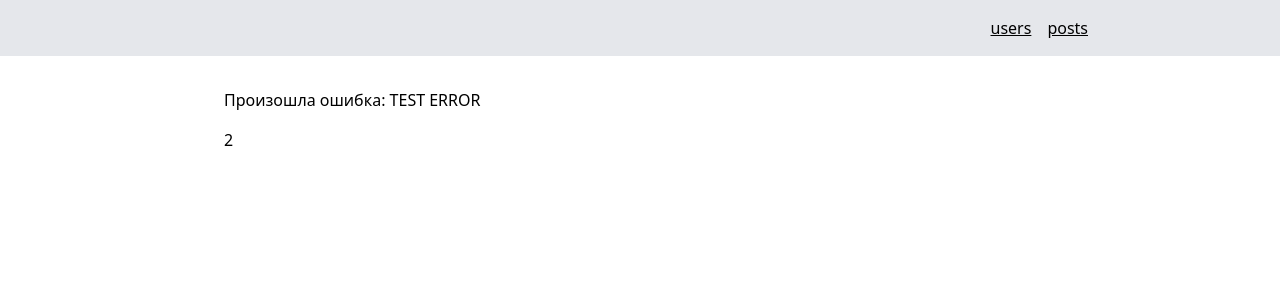
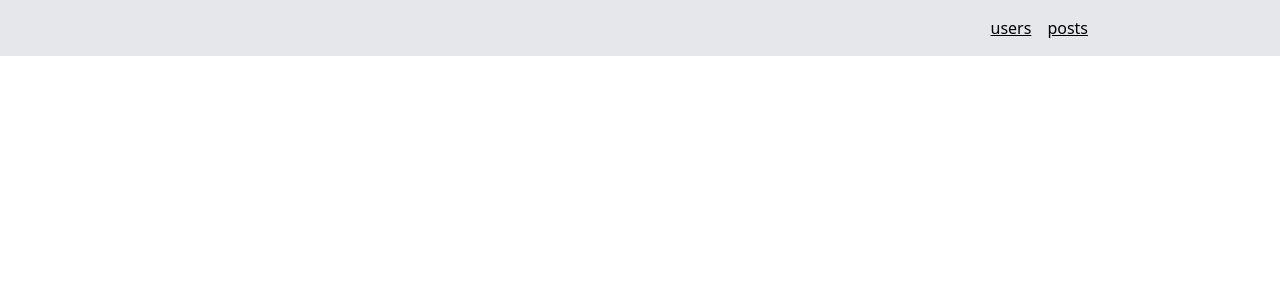
Before and after one commit to AlessxR/tanstack-query, a React (Vite) app: page /posts in a window 1280 px wide. Shown: the top 300 px of the page. Built offline with nearby package versions, Linux system fonts and the light colour scheme.

Commit message:
add enabled for conditional response

```diff
--- a/src/components/PostsPage.tsx
+++ b/src/components/PostsPage.tsx
@@ -7,34 +7,22 @@ type Post = {
     title: string;
 };
 
-let retryCount = 0;
-
 function getPosts() {
-    retryCount++;
-    console.log(retryCount);
-    if (true) {
-        throw new Error('TEST ERROR');
-    }
     return api.get<Post[]>('/posts').then((res) => res.data);
 }
 
 export const PostsPage = () => {
-    const {
-        data: posts,
-        error,
-        isError,
-    } = useQuery({
+    const isAuth = false;
+
+    const { data: posts } = useQuery({
         queryKey: ['posts'],
         queryFn: getPosts,
-        retry: 1,
+        retry: false,
+        enabled: isAuth,
     });
-
-    console.log(posts);
 
     return (
         <div className="flex flex-col gap-4">
-            {isError && <div>Произошла ошибка: {error.message}</div>}
-            {retryCount}
             {posts?.map((post) => (
                 <div key={post.id}>
                     {post.id}
```
